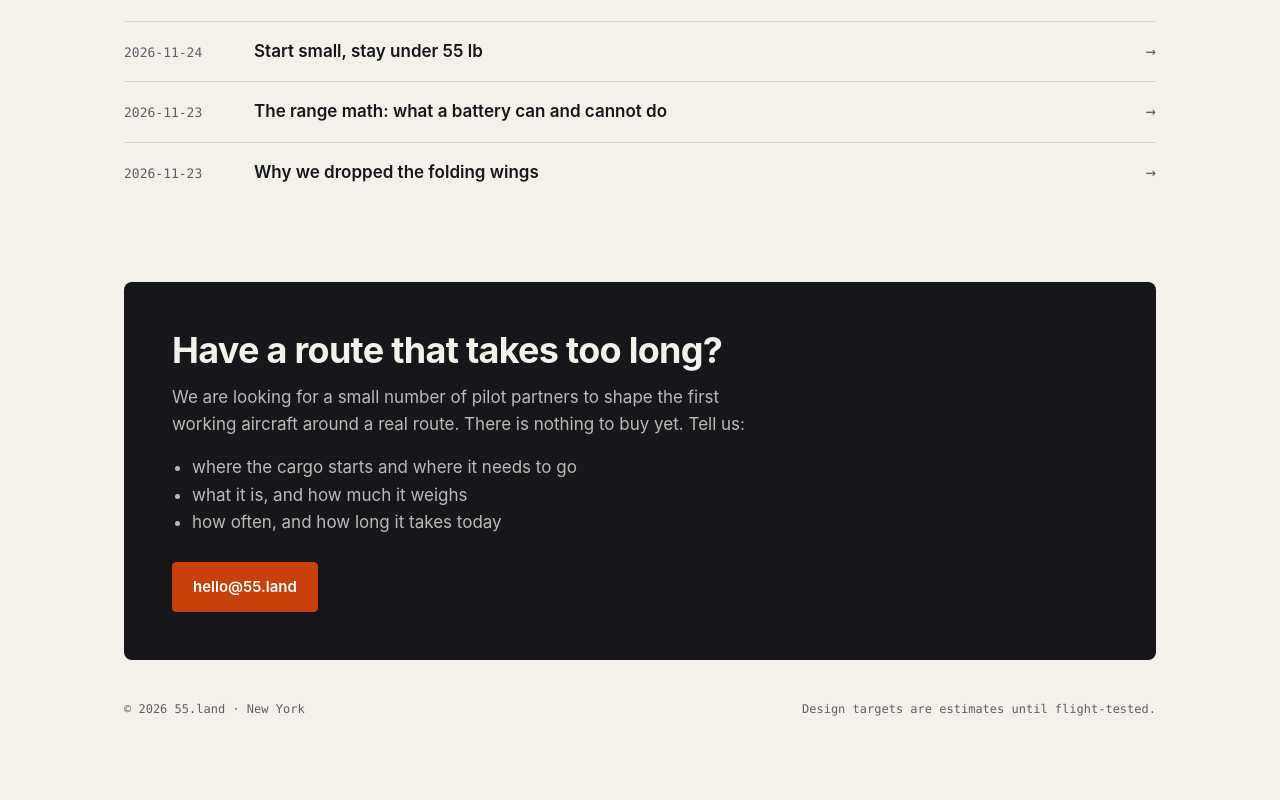
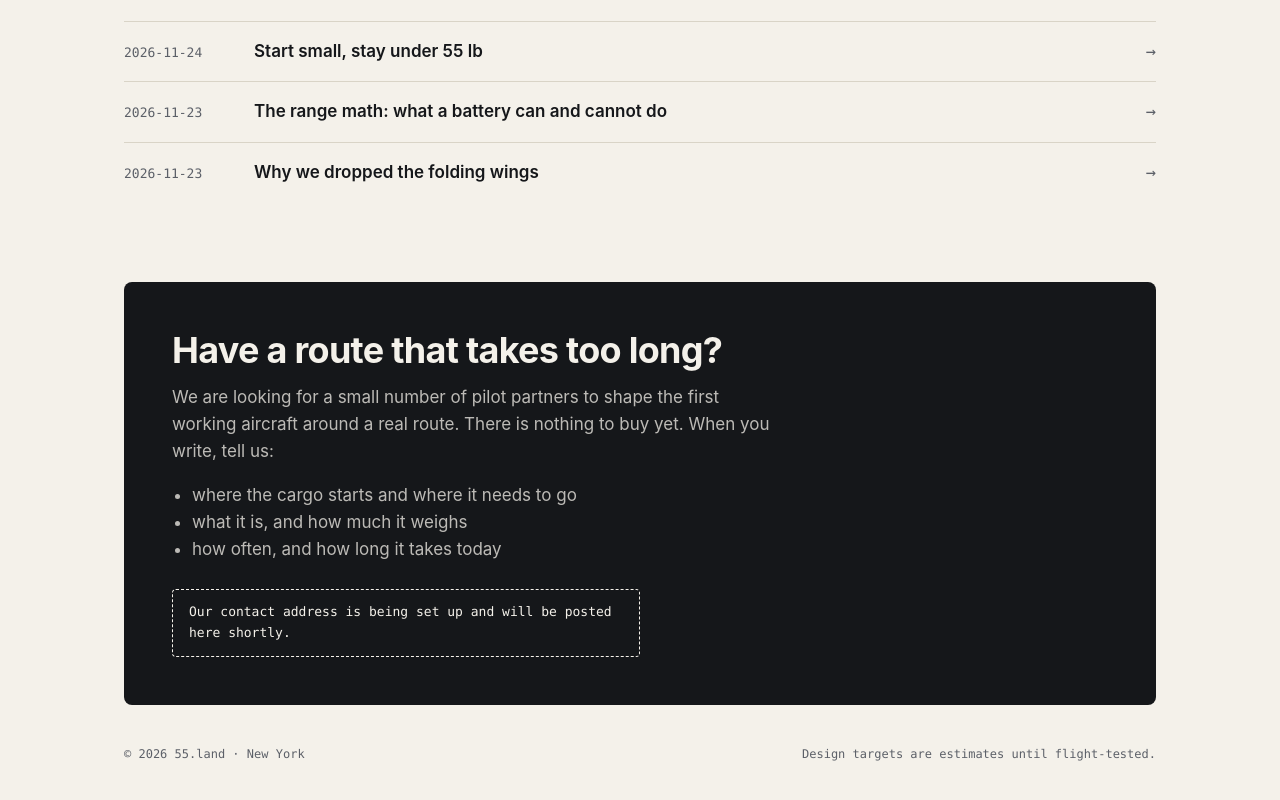
Before and after one commit to stephenUSNY/55land, a plain HTML site: page index.html in a window 1280 px wide. Shown: the part 3072-3872 px from the top of the page. Before the commit the page ends 3847 px from the top, so only its background shows below. Drawn offline with Linux system fonts and the light colour scheme.

Commit message:
Replace contact address with a placeholder until the inbox exists
Co-Authored-By: Claude Fable 5.2 <noreply@anthropic.com>

```diff
--- a/index.html
+++ b/index.html
@@ -139,15 +139,13 @@
 
 <div class="cta" id="contact">
   <h2>Have a route that takes too long?</h2>
-  <p>We are looking for a small number of pilot partners to shape the first working aircraft around a real route. There is nothing to buy yet. Tell us:</p>
+  <p>We are looking for a small number of pilot partners to shape the first working aircraft around a real route. There is nothing to buy yet. When you write, tell us:</p>
   <ul>
     <li>where the cargo starts and where it needs to go</li>
     <li>what it is, and how much it weighs</li>
     <li>how often, and how long it takes today</li>
   </ul>
-  <div class="btns">
-    <a class="btn primary" href="mailto:hello@55.land?subject=Pilot%20partner%20inquiry">hello@55.land</a>
-  </div>
+  <p class="soon">Our contact address is being set up and will be posted here shortly.</p>
 </div>
 
 <footer>
--- a/style.css
+++ b/style.css
@@ -152,6 +152,7 @@ td { font-variant-numeric: tabular-nums; }
 .cta .btn { border-color: var(--bg); color: var(--bg); }
 .cta .btn.primary { background: var(--accent); border-color: var(--accent); color: #fff; }
 .cta ul { margin: 0 0 20px; padding-left: 20px; opacity: 0.75; }
+.cta .soon { font-family: var(--mono); font-size: 13px; opacity: 1; color: var(--bg); border: 1px dashed currentColor; border-radius: 4px; padding: 12px 16px; display: inline-block; margin: 6px 0 0; }
 
 footer { padding: 40px 0 56px; font-family: var(--mono); font-size: 12px; color: var(--muted); display: flex; justify-content: space-between; flex-wrap: wrap; gap: 10px; }
 
```
